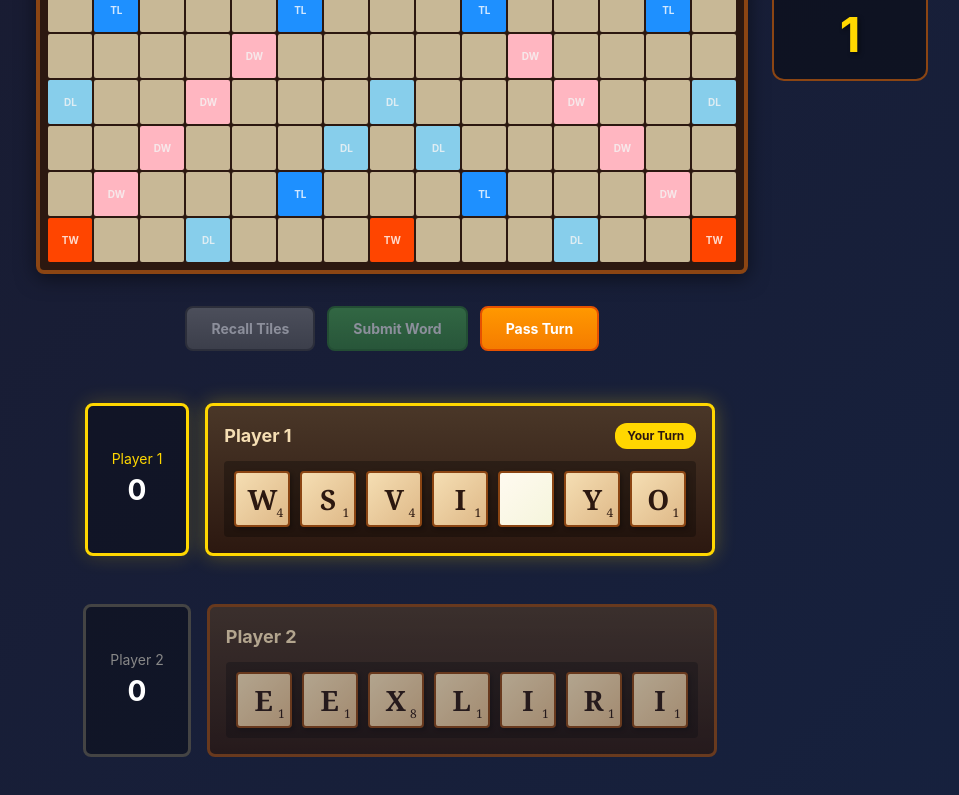
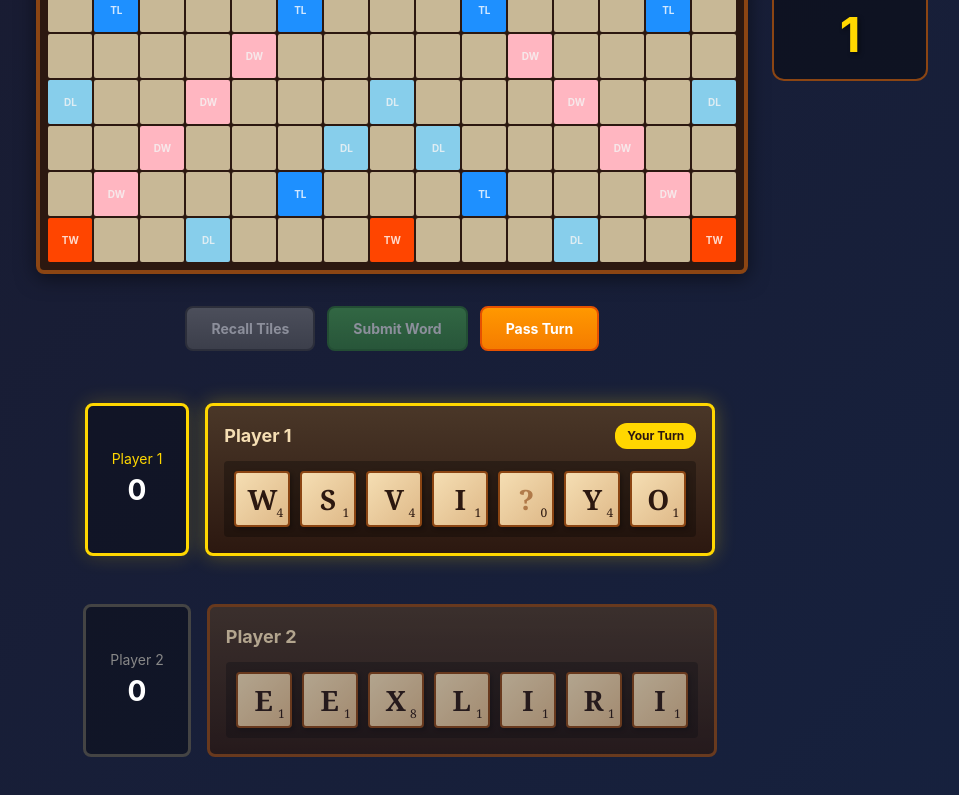
Before and after one commit to abattenb/scramble, a React (Vite) app: page / in a window 1280 px wide. Shown: the part 537-1332 px from the top of the page, without its empty margins (240-1199 px from the left). Built offline with nearby package versions, Linux system fonts and the light colour scheme.

Commit message:
add localstorage

```diff
--- a/src/App.tsx
+++ b/src/App.tsx
@@ -8,6 +8,8 @@ import { GameBoard } from './components/GameBoard';
 import { PlayerRack } from './components/PlayerRack';
 import './App.css';
 
+const STORAGE_KEY = 'scramble-game-state';
+
 // Count remaining tiles by letter
 function countTilesByLetter(tiles: Tile[]): Map<string, number> {
   const counts = new Map<string, number>();
@@ -16,6 +18,34 @@ function countTilesByLetter(tiles: Tile[]): Map<string, number> {
     counts.set(letter, (counts.get(letter) || 0) + 1);
   }
   return counts;
+}
+
+function saveGameState(state: GameState): void {
+  try {
+    localStorage.setItem(STORAGE_KEY, JSON.stringify(state));
+  } catch (error) {
+    console.error('Failed to save game state:', error);
+  }
+}
+
+function loadGameState(): GameState | null {
+  try {
+    const saved = localStorage.getItem(STORAGE_KEY);
+    if (saved) {
+      return JSON.parse(saved) as GameState;
+    }
+  } catch (error) {
+    console.error('Failed to load game state:', error);
+  }
+  return null;
+}
+
+function clearGameState(): void {
+  try {
+    localStorage.removeItem(STORAGE_KEY);
+  } catch (error) {
+    console.error('Failed to clear game state:', error);
+  }
 }
 
 function initializeGame(): GameState {
@@ -44,7 +74,11 @@ function initializeGame(): GameState {
 }
 
 function App() {
-  const [gameState, setGameState] = useState<GameState>(initializeGame);
+  const [gameState, setGameState] = useState<GameState>(() => {
+    // Try to load saved game state, otherwise initialize new game
+    const saved = loadGameState();
+    return saved || initializeGame();
+  });
   const [draggingTile, setDraggingTile] = useState<Tile | null>(null);
   const [dragOverCell, setDragOverCell] = useState<{ row: number; col: number } | null>(null);
   const [dictionaryLoaded, setDictionaryLoaded] = useState(false);
@@ -56,6 +90,11 @@ function App() {
       setDictionaryLoaded(true);
     });
   }, []);
+
+  // Save game state whenever it changes
+  useEffect(() => {
+    saveGameState(gameState);
+  }, [gameState]);
 
   const handleDragStart = useCallback((e: React.DragEvent, tile: Tile) => {
     // Only allow current player to drag their tiles
@@ -249,6 +288,7 @@ function App() {
   }, [handleRecallTiles]);
 
   const handleNewGame = useCallback(() => {
+    clearGameState();
     setGameState(initializeGame());
     setDraggingTile(null);
     setDragOverCell(null);
--- a/src/components/Tile.css
+++ b/src/components/Tile.css
@@ -25,8 +25,9 @@
   cursor: grabbing;
 }
 
-.tile.blank {
-  background: linear-gradient(135deg, #fffaf0 0%, #f5f5dc 100%);
+.tile.blank .tile-letter {
+  color: #8b4513;
+  opacity: 0.6;
 }
 
 .tile-letter {
--- a/src/components/Tile.tsx
+++ b/src/components/Tile.tsx
@@ -16,8 +16,8 @@ export function TileComponent({ tile, isDragging, onDragStart, onDragEnd }: Tile
       onDragStart={(e) => onDragStart?.(e, tile)}
       onDragEnd={(e) => onDragEnd?.(e)}
     >
-      <span className="tile-letter">{tile.isBlank ? '' : tile.letter}</span>
-      <span className="tile-points">{tile.isBlank ? '' : tile.points}</span>
+      <span className="tile-letter">{tile.isBlank ? '?' : tile.letter}</span>
+      <span className="tile-points">{tile.points}</span>
     </div>
   );
 }
```
